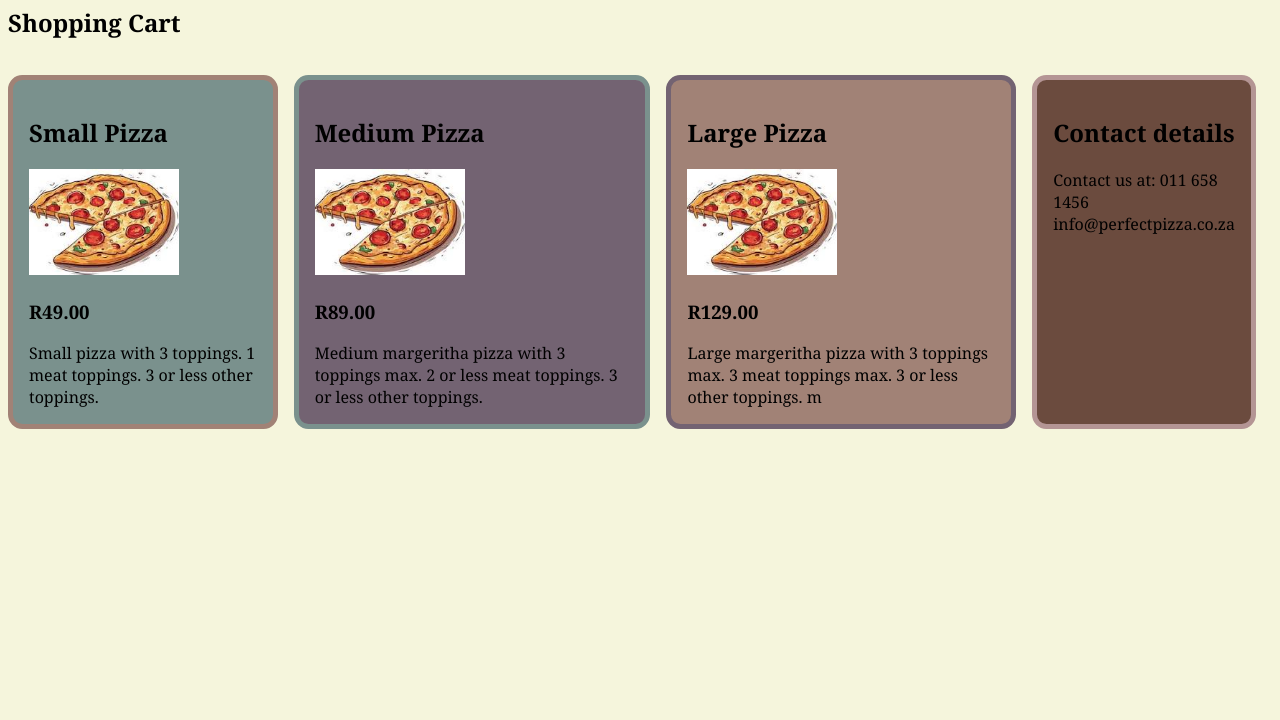
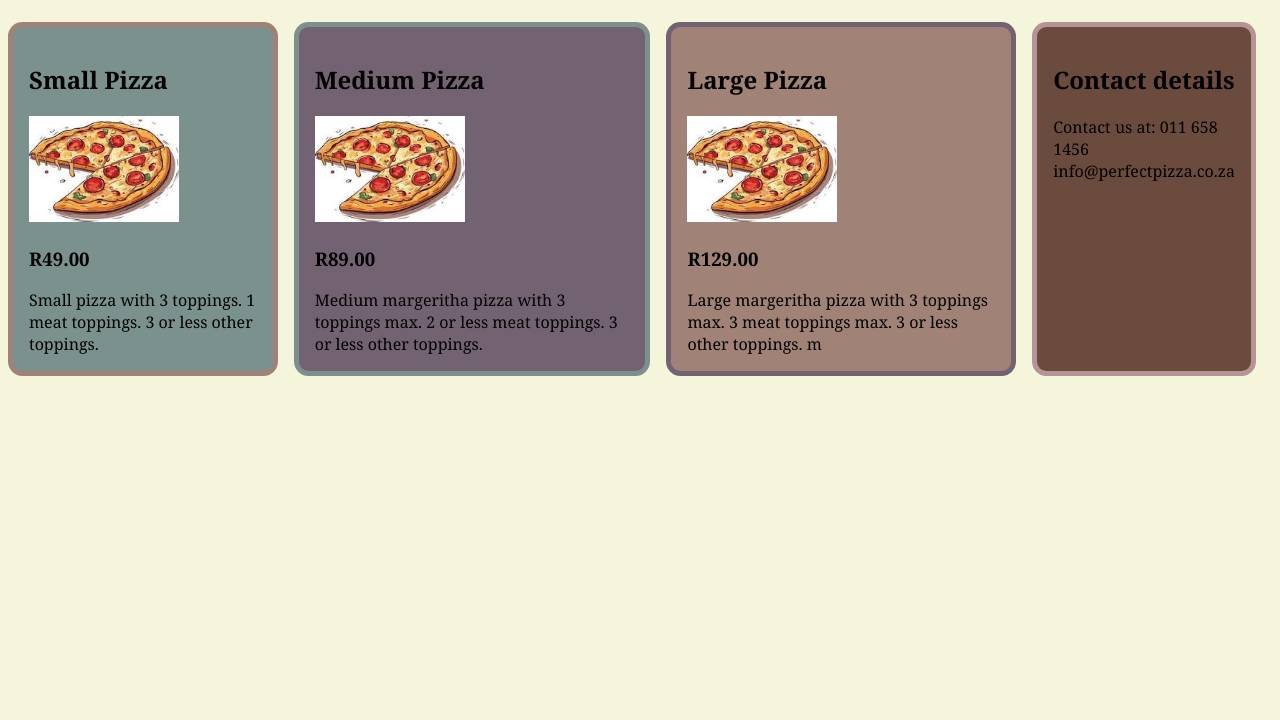
Before and after one commit to Maps-mapule/pizza-cart, a plain HTML site: page index.html in a window 1280 px wide. Shown: the part 80-800 px from the top of the page. Drawn offline with nearby package versions, Linux system fonts and the light colour scheme.

Commit message:
deletion of element

```diff
--- a/index.html
+++ b/index.html
@@ -9,9 +9,6 @@
    <body>
 <h1>Perfect Pizza</h1>
 
-     <div class="Cart">
-        <h2>Shopping Cart</h2>
-     </div>
 
        <div class="pizzas">
          <div class="pizza small_pizza">
```
